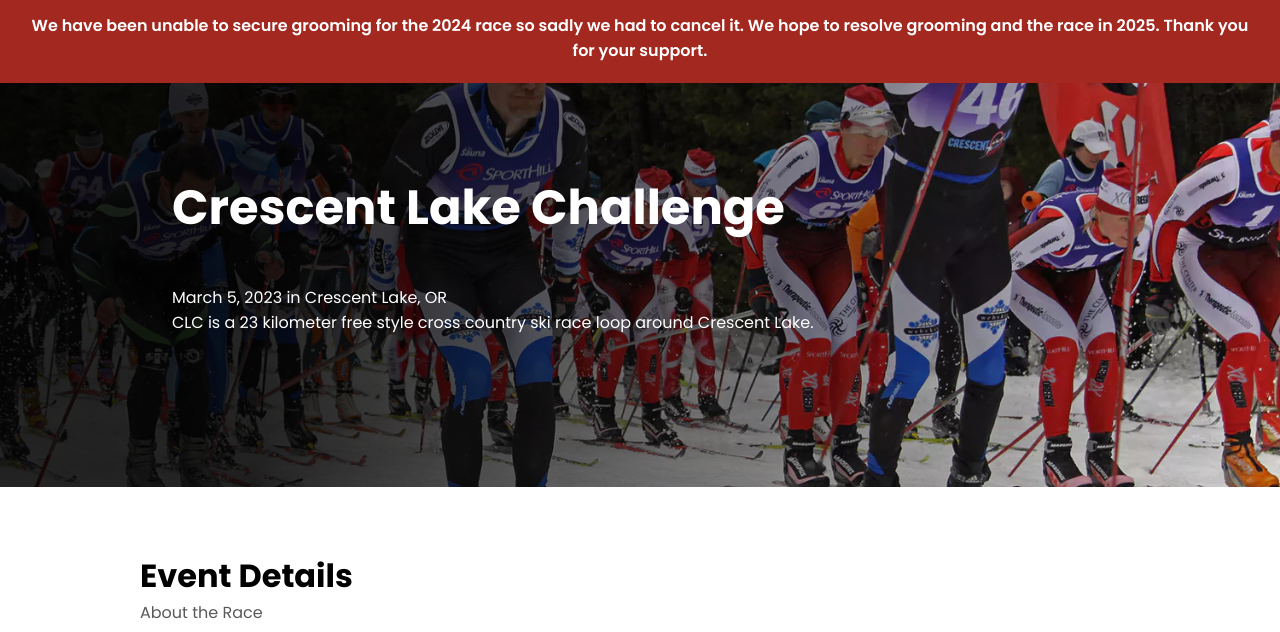
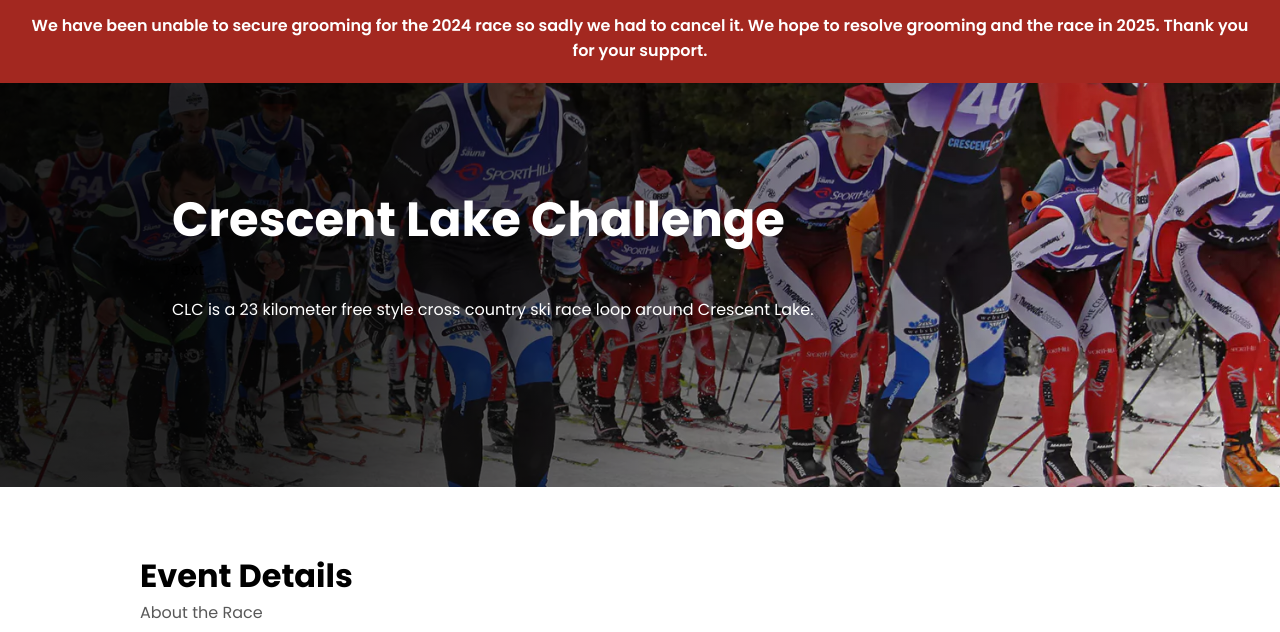
Before and after one commit to 541joehill/crescent-lake-challenge, a website built with Parcel: page index.html in a window 1280 px wide. Shown: the part 113-745 px from the top of the page. Built offline with nearby package versions, Linux system fonts and the light colour scheme.

Commit message:
Update index.html

```diff
--- a/index.html
+++ b/index.html
@@ -175,8 +175,6 @@
                 </h1>
                 <span>Text</span>
                 <span class="landing-page-text09">
-                  <span>March 5, 2023 in Crescent Lake, OR</span>
-                  <br />
                   <span>
                     CLC is a 23 kilometer free style cross country ski race loop
                     around Crescent Lake.
```
